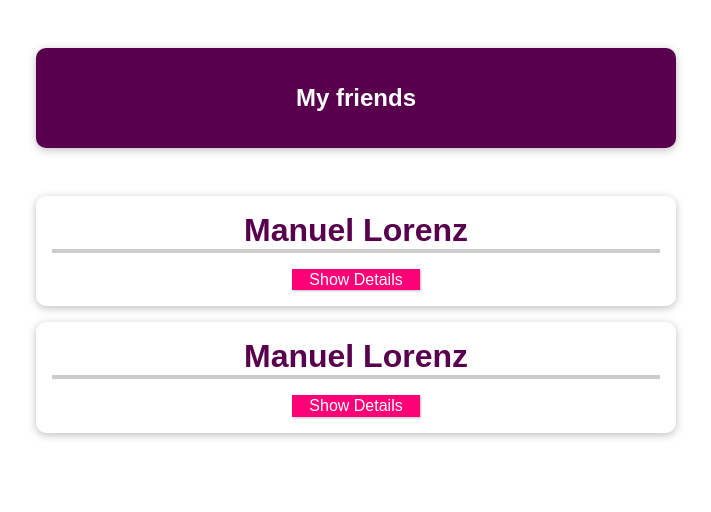
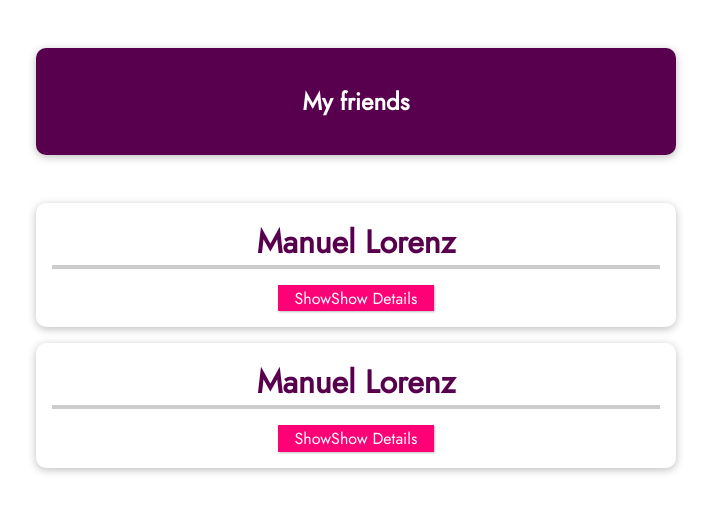
Before and after one commit to JoseAngelCabanes/VueProject11, a Vue app: page / in a window 1280 px wide. Shown: the top 512 px of the page, without its empty margins (284-995 px from the left). Built offline with nearby package versions, Linux system fonts and the light colour scheme.

Commit message:
added button caption dynamic, also added font import to style in App.vue

```diff
--- a/src/App.vue
+++ b/src/App.vue
@@ -32,6 +32,8 @@
 </script>
 
 <style>
+@import url('https://fonts.googleapis.com/css2?family=Jost&display=swap');
+
 * {
   box-sizing: border-box;
 }
--- a/src/components/FriendContact.vue
+++ b/src/components/FriendContact.vue
@@ -1,7 +1,7 @@
 <template>
   <li>
     <h2>{{ friend.name }}</h2>
-    <button @click="toggleDetails">Show Details</button>
+    <button @click="toggleDetails">{{ detailsAreVisible ? 'Hide' : 'Show' }}Show Details</button>
     <ul v-if="detailsAreVisible">
       <li><strong>Phone:</strong> {{ friend.phone }}</li>
       <li><strong>Email:</strong> {{ friend.email }}</li>
```
